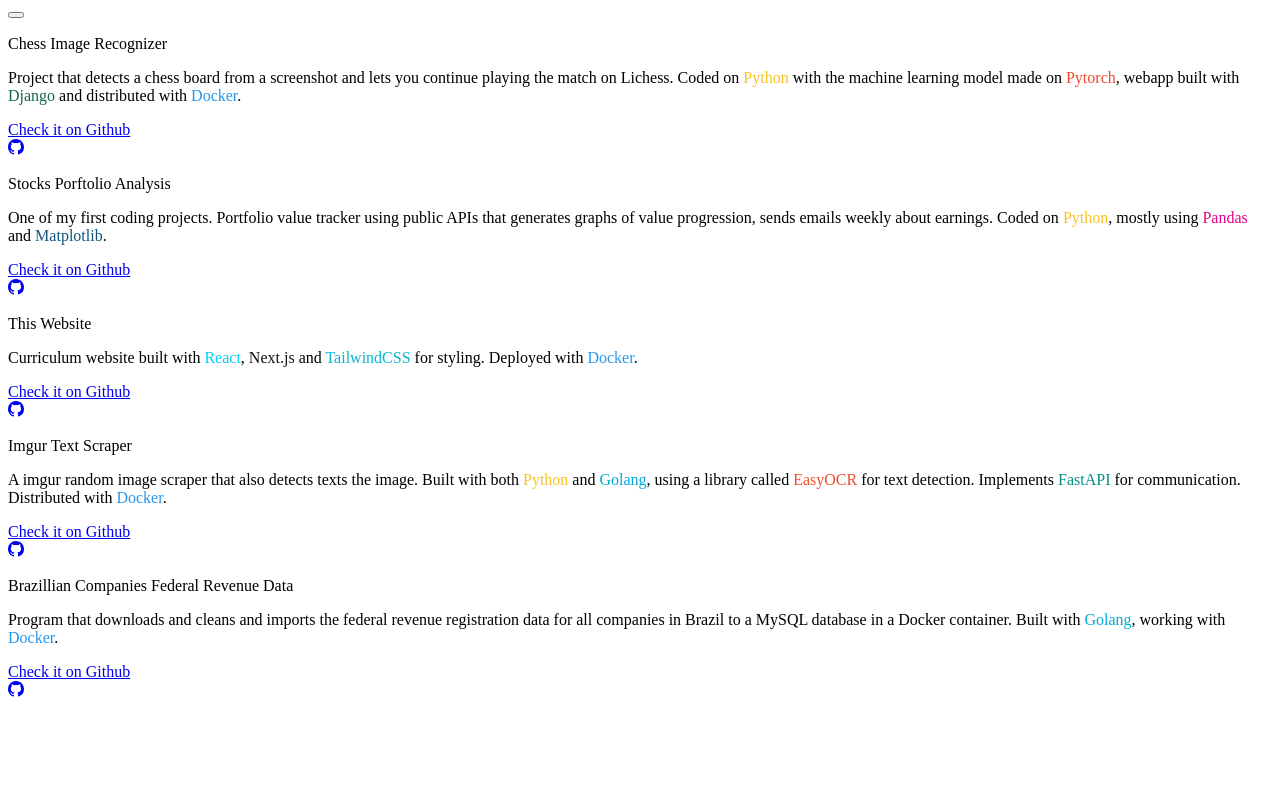
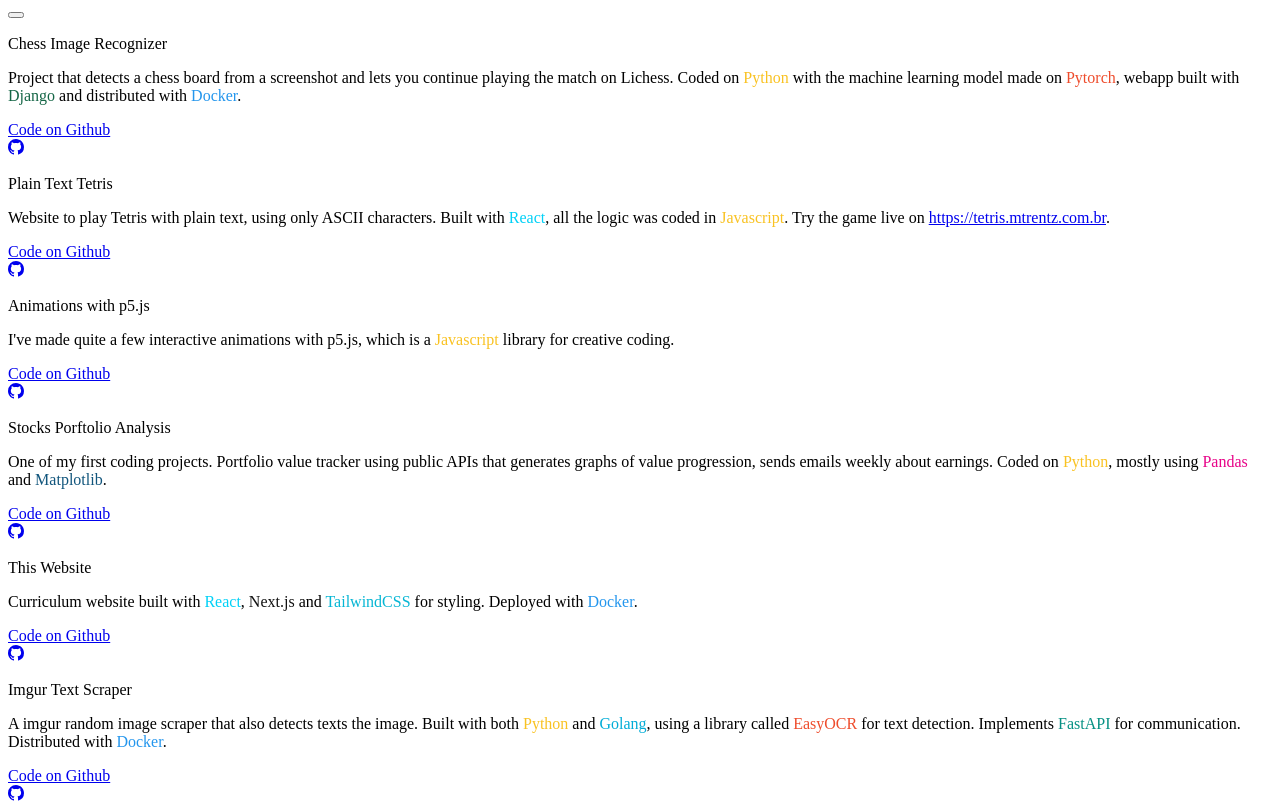
Before and after one commit to mtrentz/website-cv-next, a Next.js app: page /projects in a window 1280 px wide. Shown: the part 3040-3843 px from the top of the page. Before the commit the page ends 3749 px from the top, so only its background shows below. Built offline with nearby package versions, Linux system fonts and the light colour scheme.

Commit message:
added more coding projects

```diff
--- a/components/General/GithubButton.js
+++ b/components/General/GithubButton.js
@@ -7,7 +7,7 @@
       className="w-48 h-9 m-auto bg-gray-100 rounded-full flex flex-row items-center justify-center mt-4 hover:bg-gray-300 hover:border hover:border-gray-400
       lg:w-52 lg:h-10 2xl:w-56 2xl:h-11"
     >
-      <div className="px-2 font-medium">Check it on Github</div>
+      <div className="px-2 font-medium">Code on Github</div>
       <VscGithubInverted />
     </a>
   );
--- a/components/Projects/Animations.js
+++ b/components/Projects/Animations.js
@@ -11,12 +11,12 @@
           description={
             <>
               <p>
-                Inspired by an{" "}
+                Inspired by a{" "}
                 <a
                   href="https://www.reddit.com/r/Art/comments/lck88p/441_me_digital_2021/"
                   className="text-blue-600 underline"
                 >
-                  art drawing on reddit
+                  digital art on reddit
                 </a>
                 , it's a very beautiful pyramid scheme that follows your mouse
                 on the screen.
--- a/components/Projects/Coding.js
+++ b/components/Projects/Coding.js
@@ -31,6 +31,58 @@
             />
           }
           link="https://github.com/mtrentz/Chess-Recognizer-App"
+          reverse={false}
+        />
+        <HorizontalSeparator />
+        {/* PLAIN TEXT TETRIS*/}
+        <CardCoding
+          title="Plain Text Tetris"
+          description={
+            <span>
+              Website to play Tetris with plain text, using only ASCII
+              characters. Built with <ColoredText c="#00D1F7" t="React" />, all
+              the logic was coded in <ColoredText c="#F9C222" t="Javascript" />.
+              Try the game live on{" "}
+              <a
+                href="https://tetris.mtrentz.com.br"
+                className="text-blue-600 underline"
+              >
+                https://tetris.mtrentz.com.br
+              </a>
+              .
+            </span>
+          }
+          image={
+            <Image
+              src="/coding_imgs/tetris.png"
+              alt="Tetris"
+              layout="fill"
+              objectFit="fill"
+            />
+          }
+          link="https://github.com/mtrentz/Plain-Text-Tetris"
+          reverse={true}
+        />
+        <HorizontalSeparator />
+        {/* P5 Animations*/}
+        <CardCoding
+          title="Animations with p5.js"
+          description={
+            <span>
+              I've made quite a few interactive animations with p5.js, which is
+              a <ColoredText c="#F9C222" t="Javascript" /> library for creative
+              coding.
+            </span>
+          }
+          image={
+            <Image
+              src="/coding_imgs/p5.png"
+              alt="Animations p5"
+              layout="fill"
+              objectFit="fill"
+            />
+          }
+          link="https://github.com/mtrentz/p5_projects"
           reverse={false}
         />
         <HorizontalSeparator />
```
Also changed, not shown: public/coding_imgs/p5.png (added), public/coding_imgs/tetris.png (added).
